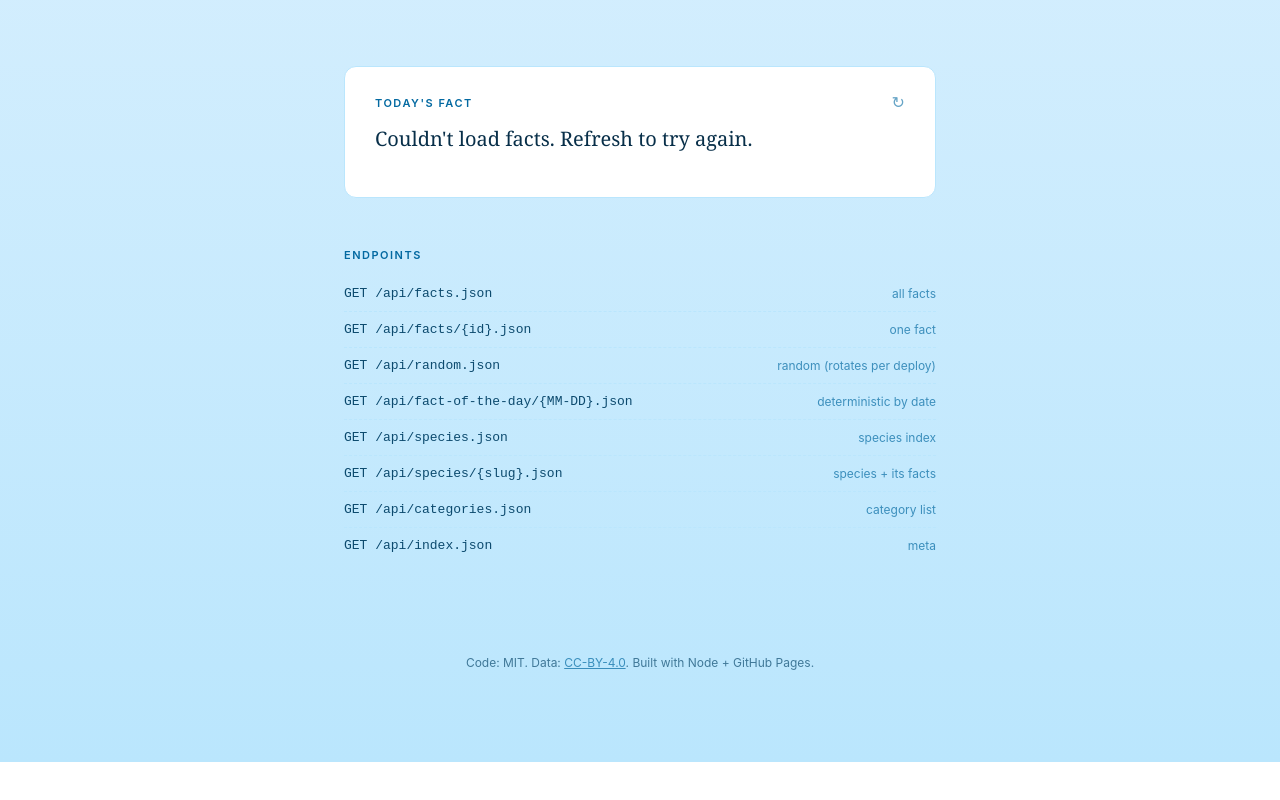
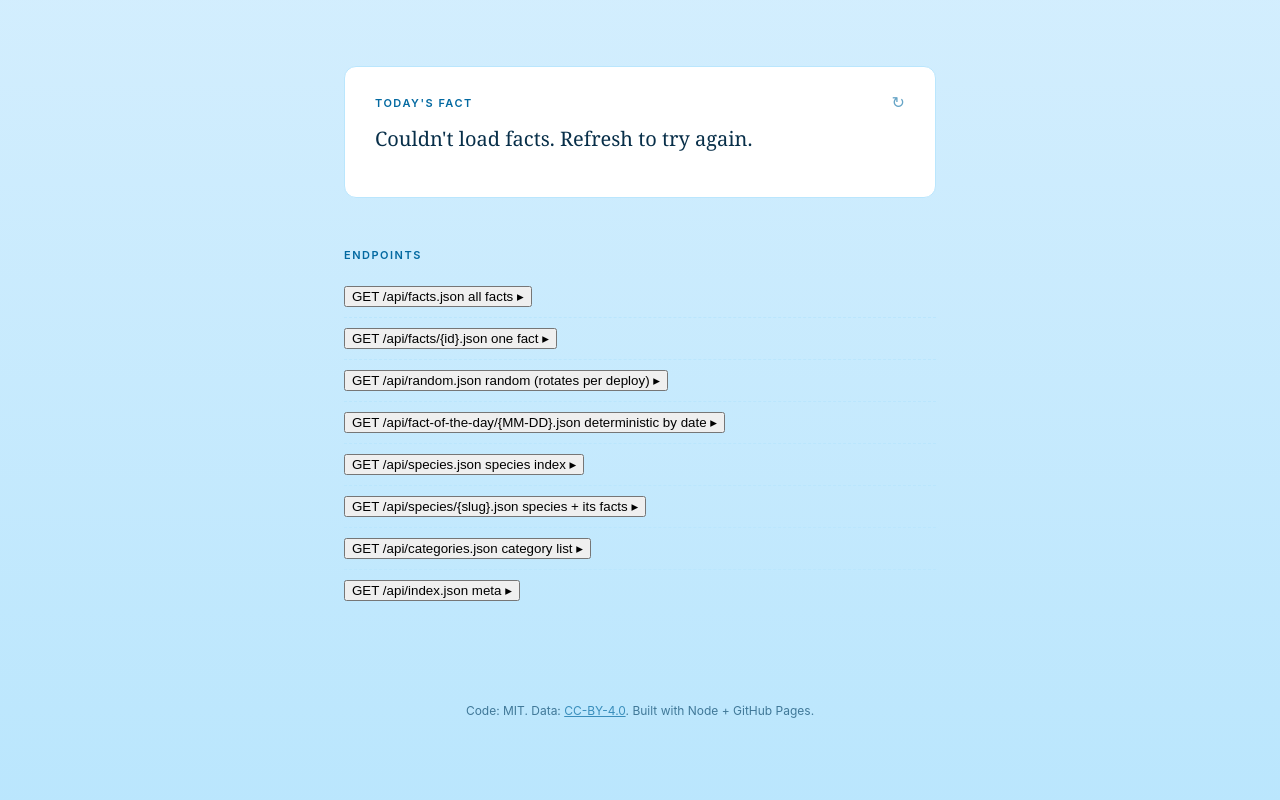
Before and after one commit to vuongdt23/WaaS, a website: page site/index.html in a window 1280 px wide. Shown: the part 446-1246 px from the top of the page. Before the commit the page ends 1208 px from the top, so only its background shows below. Drawn offline with Linux system fonts and the light colour scheme; no server answers.

Commit message:
refactor(site): convert endpoint list to header+body cards

```diff
--- a/site/index.html
+++ b/site/index.html
@@ -46,15 +46,71 @@
 
     <section id="docs" class="endpoints">
       <h2 class="endpoints-heading">Endpoints</h2>
-      <ul class="endpoint-list">
-        <li><code class="endpoint" data-curl>GET /api/facts.json</code><span class="endpoint-desc">all facts</span></li>
-        <li><code class="endpoint" data-curl>GET /api/facts/{id}.json</code><span class="endpoint-desc">one fact</span></li>
-        <li><code class="endpoint" data-curl>GET /api/random.json</code><span class="endpoint-desc">random (rotates per deploy)</span></li>
-        <li><code class="endpoint" data-curl>GET /api/fact-of-the-day/{MM-DD}.json</code><span class="endpoint-desc">deterministic by date</span></li>
-        <li><code class="endpoint" data-curl>GET /api/species.json</code><span class="endpoint-desc">species index</span></li>
-        <li><code class="endpoint" data-curl>GET /api/species/{slug}.json</code><span class="endpoint-desc">species + its facts</span></li>
-        <li><code class="endpoint" data-curl>GET /api/categories.json</code><span class="endpoint-desc">category list</span></li>
-        <li><code class="endpoint" data-curl>GET /api/index.json</code><span class="endpoint-desc">meta</span></li>
+      <ul class="endpoint-list" id="endpoint-list">
+        <li class="ep" data-path="/api/facts.json">
+          <button type="button" class="ep-head" aria-expanded="false">
+            <span class="ep-path">GET /api/facts.json</span>
+            <span class="ep-desc">all facts</span>
+            <span class="ep-chevron" aria-hidden="true">▸</span>
+          </button>
+          <div class="ep-body" hidden></div>
+        </li>
+        <li class="ep" data-path="/api/facts/{id}.json">
+          <button type="button" class="ep-head" aria-expanded="false">
+            <span class="ep-path">GET /api/facts/{id}.json</span>
+            <span class="ep-desc">one fact</span>
+            <span class="ep-chevron" aria-hidden="true">▸</span>
+          </button>
+          <div class="ep-body" hidden></div>
+        </li>
+        <li class="ep" data-path="/api/random.json">
+          <button type="button" class="ep-head" aria-expanded="false">
+            <span class="ep-path">GET /api/random.json</span>
+            <span class="ep-desc">random (rotates per deploy)</span>
+            <span class="ep-chevron" aria-hidden="true">▸</span>
+          </button>
+          <div class="ep-body" hidden></div>
+        </li>
+        <li class="ep" data-path="/api/fact-of-the-day/{MM-DD}.json">
+          <button type="button" class="ep-head" aria-expanded="false">
+            <span class="ep-path">GET /api/fact-of-the-day/{MM-DD}.json</span>
+            <span class="ep-desc">deterministic by date</span>
+            <span class="ep-chevron" aria-hidden="true">▸</span>
+          </button>
+          <div class="ep-body" hidden></div>
+        </li>
+        <li class="ep" data-path="/api/species.json">
+          <button type="button" class="ep-head" aria-expanded="false">
+            <span class="ep-path">GET /api/species.json</span>
+            <span class="ep-desc">species index</span>
+            <span class="ep-chevron" aria-hidden="true">▸</span>
+          </button>
+          <div class="ep-body" hidden></div>
+        </li>
+        <li class="ep" data-path="/api/species/{slug}.json">
+          <button type="button" class="ep-head" aria-expanded="false">
+            <span class="ep-path">GET /api/species/{slug}.json</span>
+            <span class="ep-desc">species + its facts</span>
+            <span class="ep-chevron" aria-hidden="true">▸</span>
+          </button>
+          <div class="ep-body" hidden></div>
+        </li>
+        <li class="ep" data-path="/api/categories.json">
+          <button type="button" class="ep-head" aria-expanded="false">
+            <span class="ep-path">GET /api/categories.json</span>
+            <span class="ep-desc">category list</span>
+            <span class="ep-chevron" aria-hidden="true">▸</span>
+          </button>
+          <div class="ep-body" hidden></div>
+        </li>
+        <li class="ep" data-path="/api/index.json">
+          <button type="button" class="ep-head" aria-expanded="false">
+            <span class="ep-path">GET /api/index.json</span>
+            <span class="ep-desc">meta</span>
+            <span class="ep-chevron" aria-hidden="true">▸</span>
+          </button>
+          <div class="ep-body" hidden></div>
+        </li>
       </ul>
     </section>
 
```
